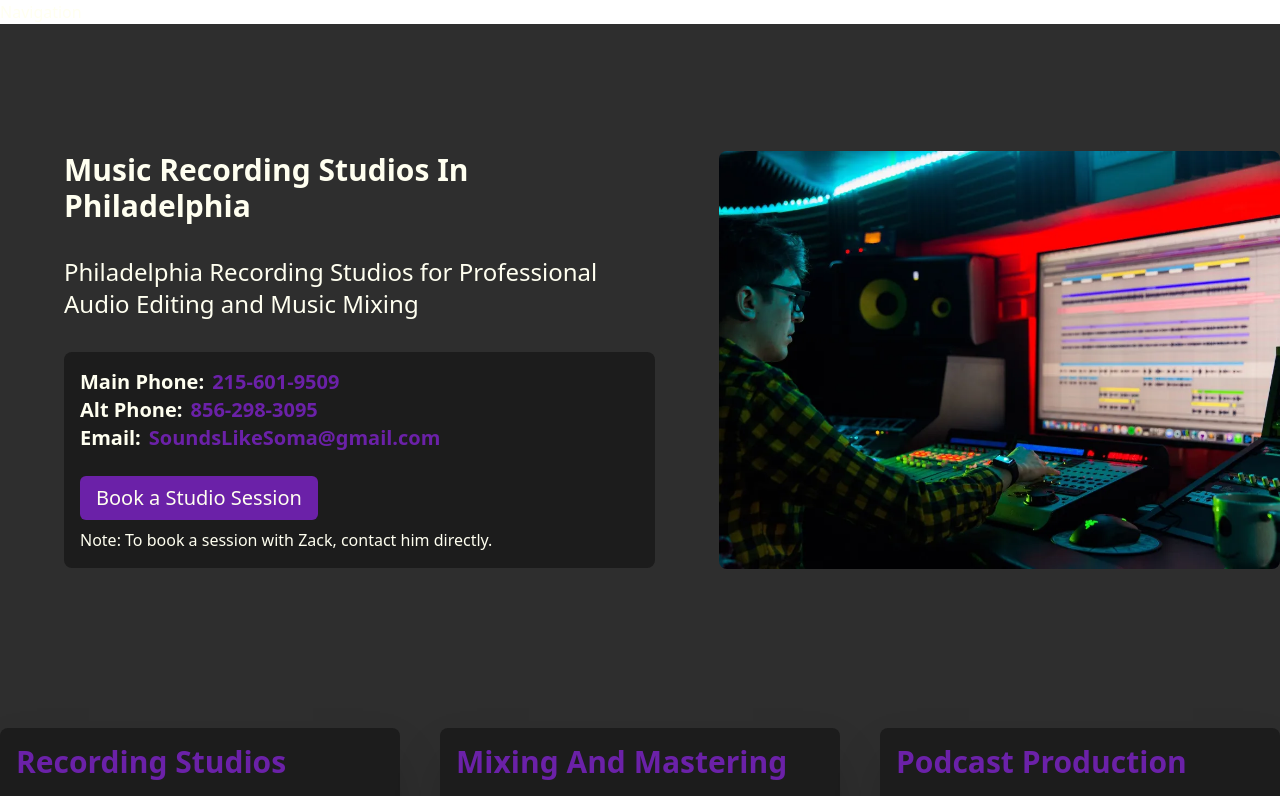
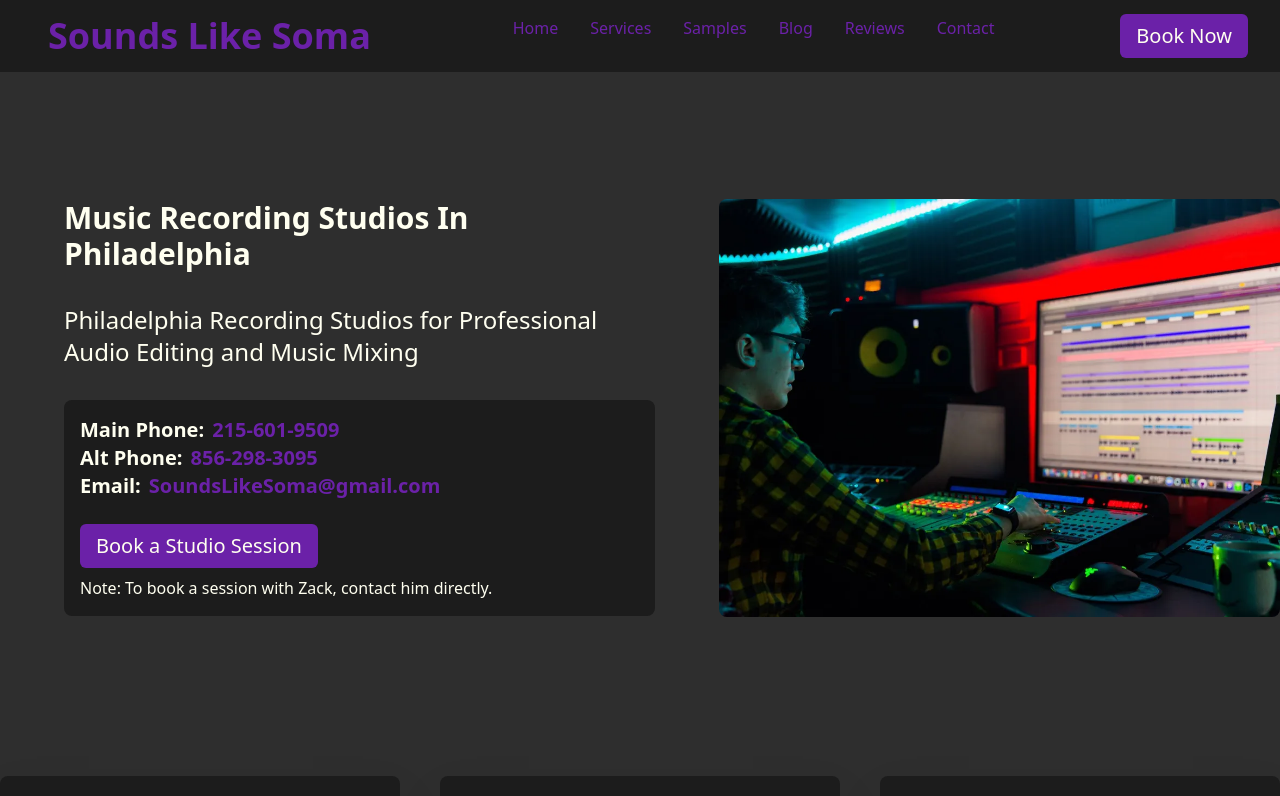
Before and after one commit to zackhanni/sounds-like-soma, a Next.js app: page / in a window 1280 px wide. Shown: the top 796 px of the page. Built offline with nearby package versions, Linux system fonts and the light colour scheme.

Commit message:
begin creating navigation links

```diff
--- a/app/components/Navigation.tsx
+++ b/app/components/Navigation.tsx
@@ -1,5 +1,39 @@
-import React from "react";
+"use client";
+
+import Link from "next/link";
+import NavigationData from "./NavigationData";
+import Button from "./Button";
+import { FaBars, FaTimes } from "react-icons/fa";
+import { useState } from "react";
 
 export default function Navigation() {
-  return <div>Navigation</div>;
+  const [click, setClick] = useState(false);
+  // const handleClick = setClick(!click);
+
+  return (
+    <div className="text-purple-800 bg-[#1c1c1c] font-medium flex justify-between px-8">
+      <div className="p-4">
+        <h2 className="font-bold text-4xl">Sounds Like Soma</h2>
+      </div>
+
+      <nav>
+        <ul className="flex items-center">
+          {NavigationData.map((nav) => {
+            return (
+              <li key={nav.name} className={`p-4 hover:underline`}>
+                <Link href={nav.link}>{nav.name}</Link>
+              </li>
+            );
+          })}
+        </ul>
+      </nav>
+      <div className="hidden lg:flex items-center">
+        <Button
+          name="Book Now"
+          link="https://square.site/book/VC0MQHN4GS4ND/sls-studio-b-philadelphia-pa"
+        />
+      </div>
+      <div className="lg:hidden">{click ? <FaBars /> : <FaTimes />}</div>
+    </div>
+  );
 }
```
